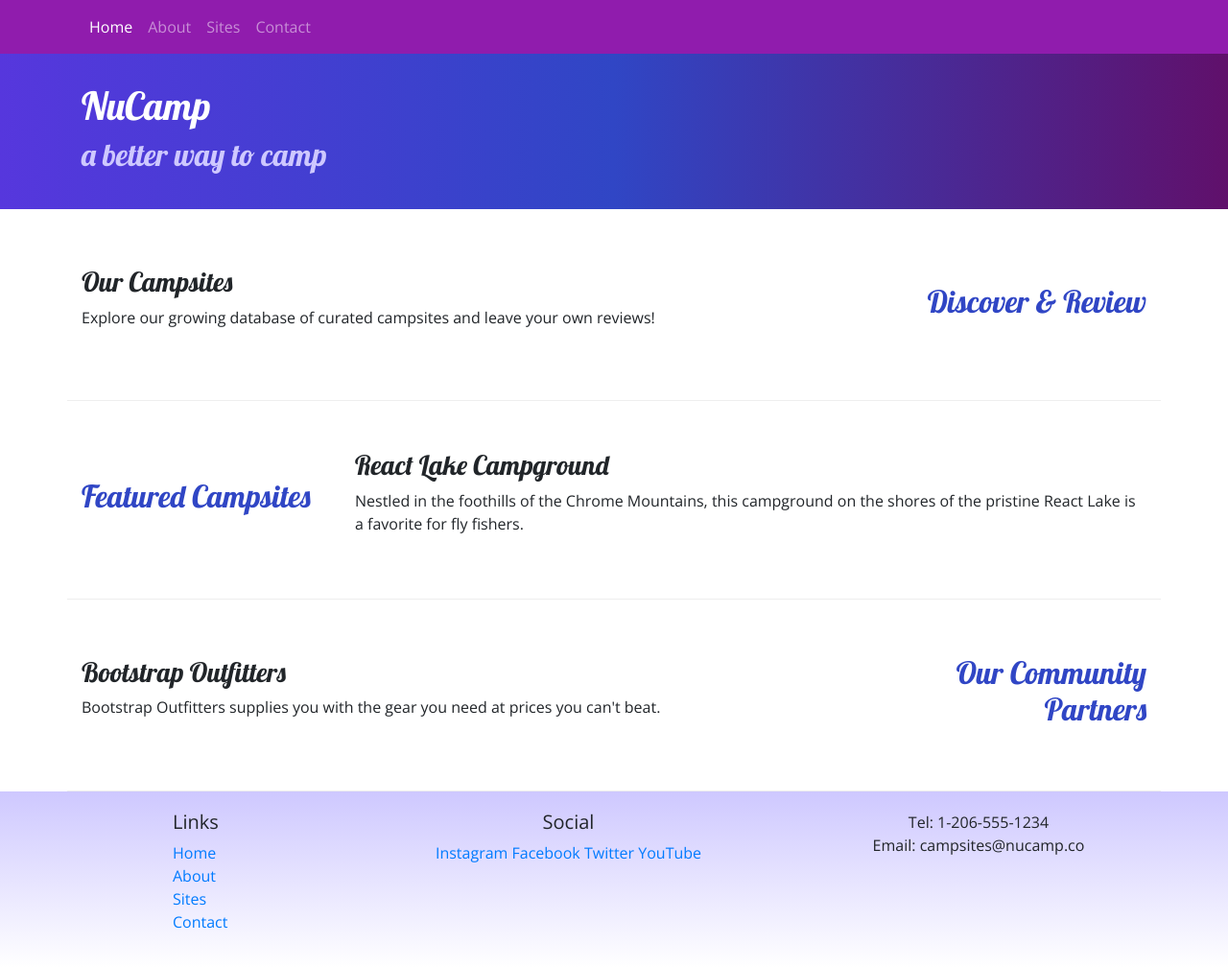
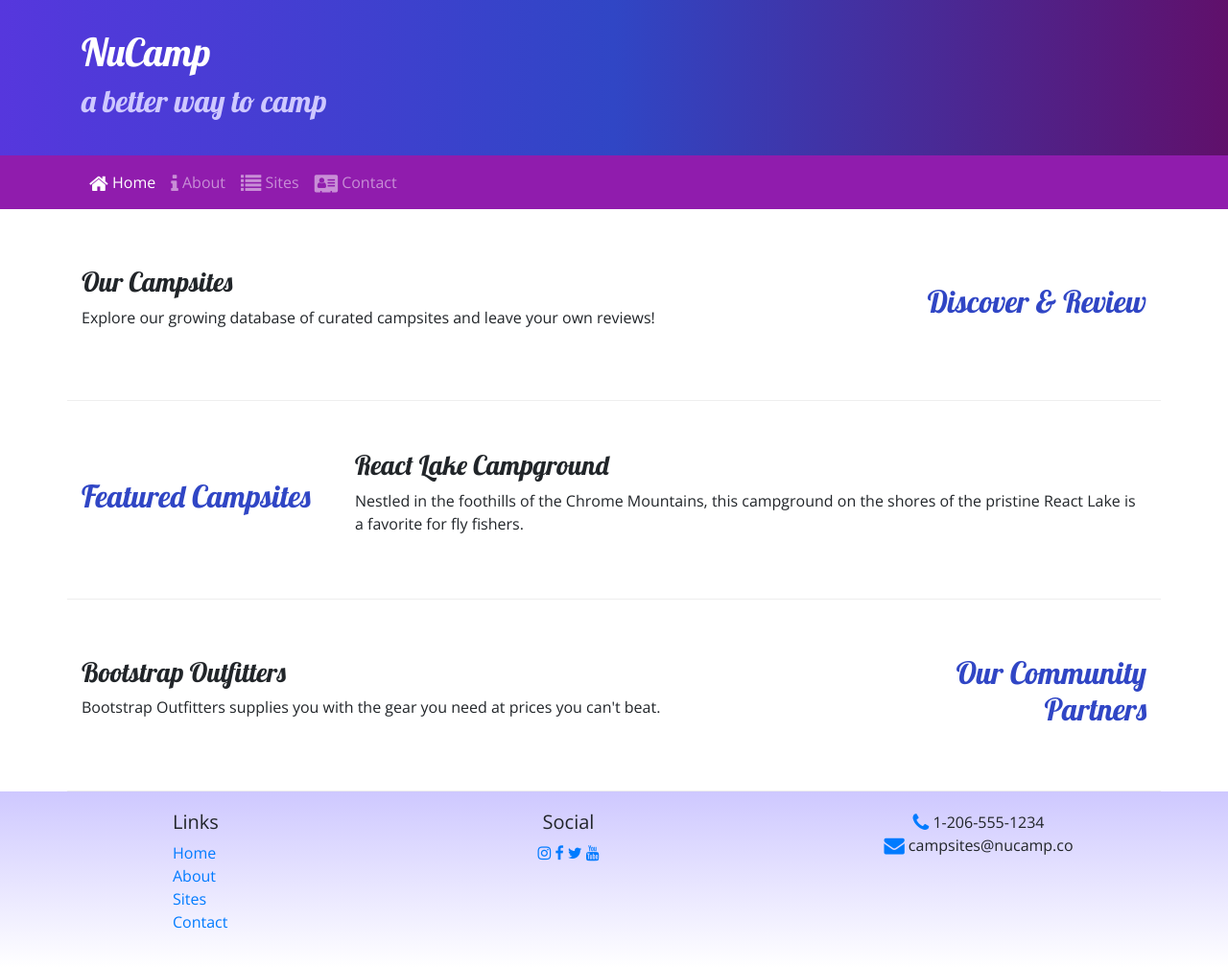
Before and after one commit to mattneary1-NucampCodingBootcamp/Nucamp-BootstrapProject, a website: page index.html in a window 1280 px wide. Shown: the whole page at 96% size. Drawn offline with nearby package versions, Linux system fonts and the light colour scheme.

Commit message:
Icon Fonts

```diff
--- a/index.html
+++ b/index.html
@@ -10,27 +10,13 @@
         <link rel="stylesheet" href="node_modules/bootstrap/dist/css/bootstrap.min.css" />
 
         <!-- Additional CSS must be placed after Bootstrap CSS -->
+        <link rel="stylesheet" href="node_modules/font-awesome/css/font-awesome.min.css" />
         <link rel="stylesheet" href="https://fonts.googleapis.com/css?family=Lobster|Open+Sans" />
         <link rel="stylesheet" href="css/styles.css" />
         <title>NuCamp: A Better Way To Camp</title>
     </head>
 
     <body>
-        <nav class="navbar navbar-expand-sm navbar-dark sticky-top">
-            <div class="container">
-                <button class="navbar-toggler ml-auto" type="button" data-toggle="collapse" data-target="#nucampNavbar">
-                    <span class="navbar-toggler-icon"></span>
-                </button>
-                <div class="collapse navbar-collapse" id="nucampNavbar">
-                    <ul class="navbar-nav">
-                        <li class="nav-item active"><a class="nav-link" href="#">Home</a></li>
-                        <li class="nav-item"><a class="nav-link" href="aboutus.html">About</a></li>
-                        <li class="nav-item"><a class="nav-link" href="#">Sites</a></li>
-                        <li class="nav-item"><a class="nav-link" href="#">Contact</a></li>
-                    </ul>
-                </div>
-            </div>
-        </nav>
 
         <header class="jumbotron jumbotron-fluid">
             <div class="container">
@@ -42,6 +28,22 @@
                 </div>
             </div>
         </header>
+
+        <nav class="navbar navbar-expand-sm navbar-dark sticky-top">
+            <div class="container">
+                <button class="navbar-toggler ml-auto" type="button" data-toggle="collapse" data-target="#nucampNavbar">
+                    <span class="navbar-toggler-icon"></span>
+                </button>
+                <div class="collapse navbar-collapse" id="nucampNavbar">
+                    <ul class="navbar-nav">
+                        <li class="nav-item active"><a class="nav-link" href="#"><i class="fa fa-home fa-lg"></i> Home</a></li>
+                        <li class="nav-item"><a class="nav-link" href="aboutus.html"><i class="fa fa-info fa-lg"></i> About</a></li>
+                        <li class="nav-item"><a class="nav-link" href="#"><i class="fa fa-list fa-lg"></i> Sites</a></li>
+                        <li class="nav-item"><a class="nav-link" href="#"><i class="fa fa-address-card fa-lg"></i> Contact</a></li>
+                    </ul>
+                </div>
+            </div>
+        </nav>
 
         <div class="container">
             <div class="row row-content align-items-center">
@@ -89,14 +91,14 @@
                     </div>
                     <div class="col-6 col-sm-5 text-center">
                         <h5>Social</h5>
-                        <a href="http://instagram.com/">Instagram</a>
-                        <a href="http://facebook.com/">Facebook</a>
-                        <a href="http://twitter.com/">Twitter</a>
-                        <a href="http://youtube.com/">YouTube</a>
+                        <a href="http://instagram.com/"><i class="fa fa-instagram"></i></a>
+                        <a href="http://facebook.com/"><i class="fa fa-facebook"></i></a>
+                        <a href="http://twitter.com/"><i class="fa fa-twitter"></i></a>
+                        <a href="http://youtube.com/"><i class="fa fa-youtube"></i></a>
                     </div>
                     <div class="col-sm-4 text-center">
-                        Tel: 1-206-555-1234<br />
-                        Email: campsites@nucamp.co
+                        <i class="fa fa-phone fa-lg text-primary"></i> 1-206-555-1234<br />
+                        <i class="fa fa-envelope fa-lg text-primary"></i> campsites@nucamp.co
                     </div>
             </div>
             </div>
--- a/package.json
+++ b/package.json
@@ -15,6 +15,7 @@
   },
   "dependencies": {
     "bootstrap": "^4.5.2",
+    "font-awesome": "^4.7.0",
     "jquery": "^3.5.1",
     "popper.js": "^1.16.1"
   }
```
Also changed, not shown: aboutus.html (+23 -22 lines), 1 other file.
